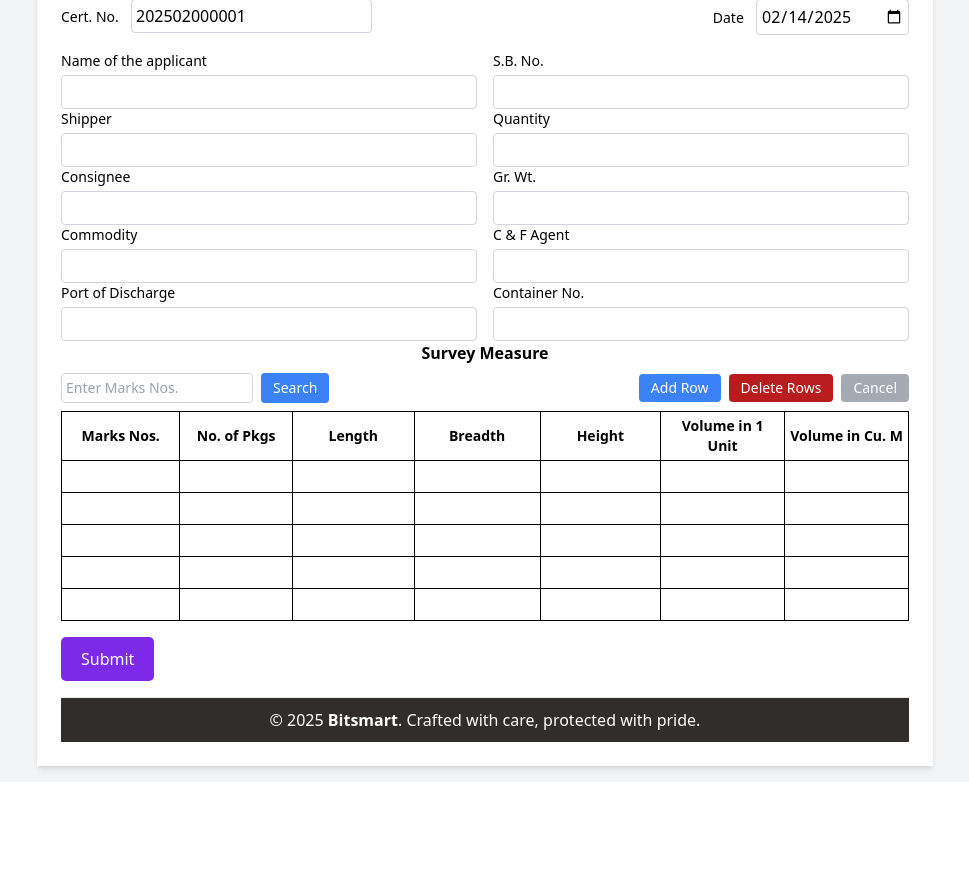
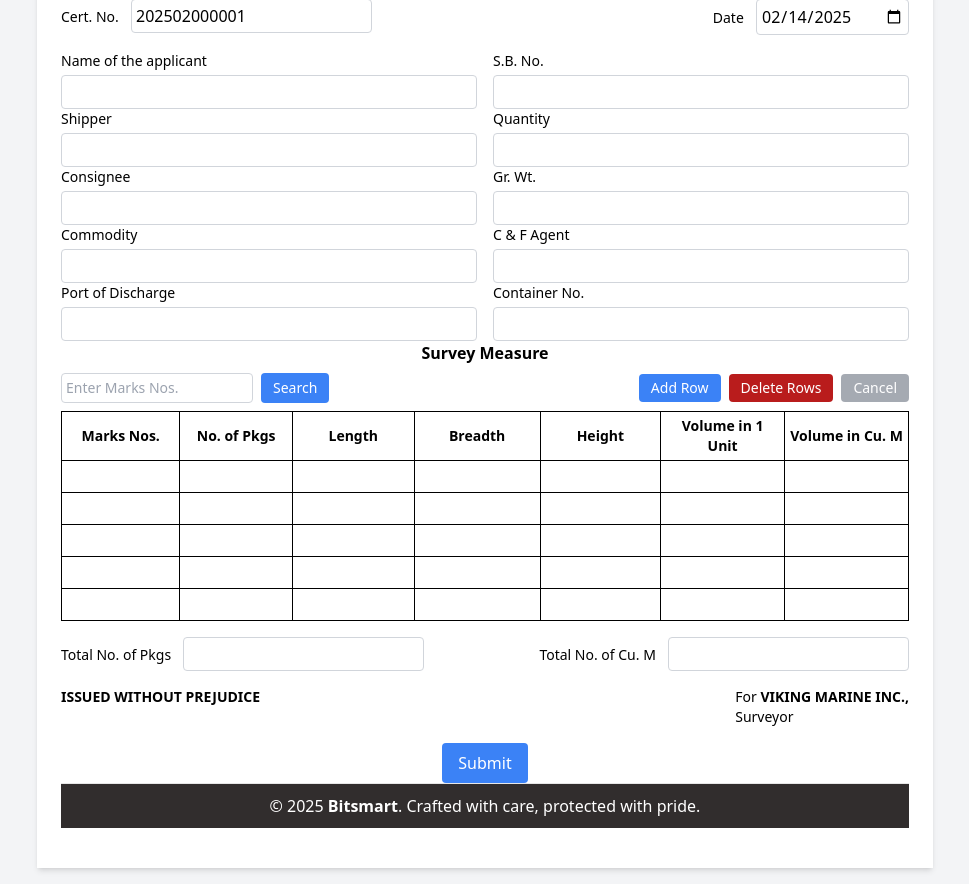
Before and after one commit to Praveen3226/viking12, a Flask app: page /certificate in a window 1280 px wide. Shown: the part 293-1177 px from the top of the page, without its empty margins (155-1124 px from the left). Before the commit the page ends 1068 px from the top, so only its background shows below. Run offline with Flask 3, Linux system fonts and the light colour scheme; the visitor is signed in with stand-in values (Sample User, id 1); data that the repository does not hold is empty; some libraries are stand-ins or nearby versions.

Commit message:
Update certificate.html

```diff
--- a/templates/certificate.html
+++ b/templates/certificate.html
@@ -277,9 +277,35 @@
                     </table>
                 </div>
             </div>
-            <button type="submit" class="btn">Submit</button>
-            <!-- ... (rest of the form remains unchanged) ... -->
-        </form>
+
+
+            <div class="flex justify-between mb-4">
+                <div>
+                    <label class="text-sm">Total No. of Pkgs</label>
+                    <input type="text" class="border border-gray-300 rounded p-1 ml-2" name="totalPkgs" readonly />
+                </div>
+                <div>
+                    <label class="text-sm">Total No. of Cu. M</label>
+                    <input type="text" class="border border-gray-300 rounded p-1 ml-2" name="totalVolume" readonly />
+                </div>
+            </div>
+
+            <div class="flex justify-between">
+                <div>
+                    <p class="text-sm font-bold">ISSUED WITHOUT PREJUDICE</p>
+                </div>
+                <div>
+                    <p class="text-sm">For <span class="font-bold">VIKING MARINE INC.,</span></p>
+                    <p class="text-sm">Surveyor</p>
+                </div>
+            </div>
+
+            <div class="text-center mt-4">
+                <button type="submit" class="bg-blue-500 text-white px-4 py-2 rounded">Submit</button>
+            </div>
+
+
+
         <footer class="footer">
             &copy; 2025 <strong>Bitsmart</strong>. Crafted with care, protected with pride.
         </footer>
@@ -419,30 +445,56 @@ document.addEventListener("DOMContentLoaded", function () {
             deleteSelectedRows();
         }
     }
-        // Add row functionality
+
     function addNewRow() {
     const tbody = document.querySelector('table tbody');
-            const newRow = tbody.firstElementChild.cloneNode(true);
+    let newRow;
 
+    // Check if there are any existing rows to clone
+    if (tbody.children.length === 0) {
+        // Create a new row from scratch
+        newRow = document.createElement('tr');
+        newRow.innerHTML = `
+            <td class="border border-black p-1 delete-checkbox">
+                <input type="checkbox" class="row-checkbox">
+            </td>
+            <td class="border border-black p-1 h-8"><input type="text" name="marksNos[]" class="w-full border-none" /></td>
+            <td class="border border-black p-1"><input type="text" name="noOfPkgs[]" class="w-full border-none" /></td>
+            <td class="border border-black p-1"><input type="text" name="length[]" class="w-full border-none" /></td>
+            <td class="border border-black p-1"><input type="text" name="breadth[]" class="w-full border-none" /></td>
+            <td class="border border-black p-1"><input type="text" name="height[]" class="w-full border-none" /></td>
+            <td class="border border-black p-1"><input type="text" name="volumePerUnit[]" class="w-full border-none" readonly /></td>
+            <td class="border border-black p-1"><input type="text" name="volumeUnit[]" class="w-full border-none" readonly /></td>
+        `;
+    } else {
+        // Clone the first existing row
+        newRow = tbody.firstElementChild.cloneNode(true);
+    }
+
+    // Clear input values in the new row
     newRow.querySelectorAll('input').forEach(input => {
-                if (input.type === 'checkbox') {
+        if (input.type !== 'checkbox') {
+            input.value = '';
+        } else {
             input.checked = false;
-                } else {
-                    input.value = '';
-                    if(input.name === 'volumePerUnit[]' || input.name === 'volumeUnit[]') {
-                        input.value = '';
-                    }
         }
     });
 
+    // Add event listeners to the new inputs for volume calculation
     newRow.querySelectorAll('input').forEach(input => {
-                if(!input.readOnly && input.type !== 'checkbox') {
+        if (!input.readOnly && input.type !== 'checkbox') {
             input.addEventListener('input', calculateVolume);
         }
     });
 
+    // Append the new row to the table body
     tbody.appendChild(newRow);
+
+    // Recalculate volumes after adding the new row
+    calculateVolume();
 }
+
+
 
         // Search functionality
         function searchMarks() {
```
Lines whose indentation alone changed are shown as unchanged.
